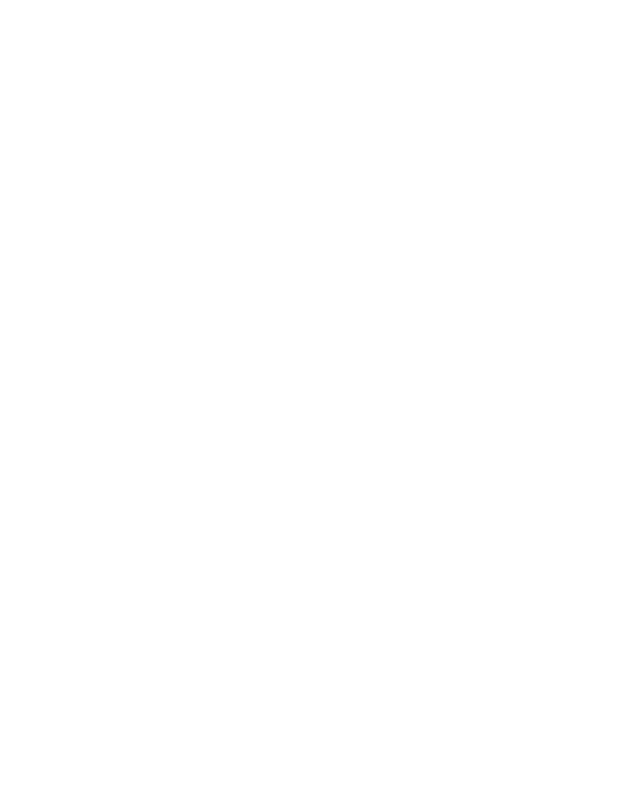
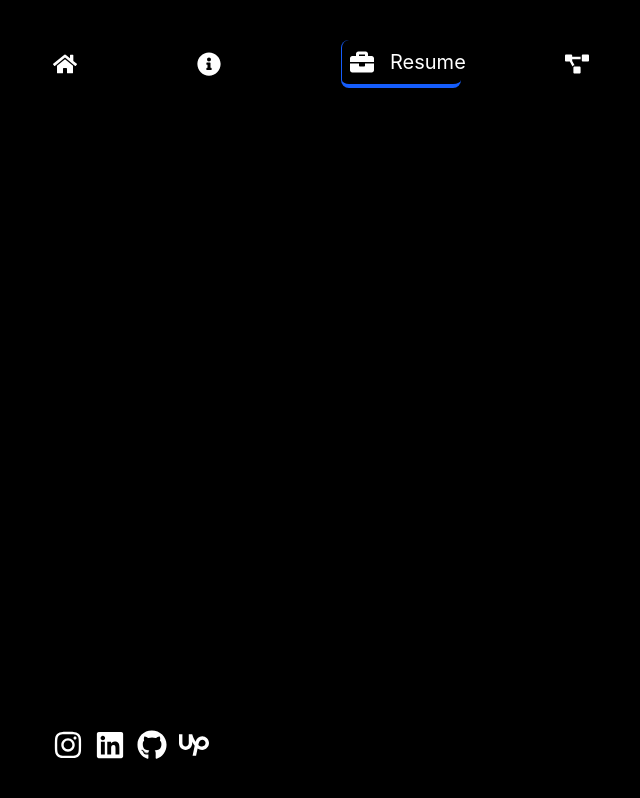
Before and after one commit to raihanirvana/personal-web, a React (Vite) app: page /resume in a window 1280 px wide. Before the commit this address had no page. Shown: the whole page, without its empty margins (187-827 px from the left). Built offline with nearby package versions, Linux system fonts and the light colour scheme.

Commit message:
[CHORE] add new folder for tech stack and add resume page

```diff
--- a/src/data/TechStack.data.tsx
+++ b/src/data/TechStack.data.tsx
@@ -11,7 +11,7 @@ import {
   SiReact
 } from 'react-icons/si';
 
-import { TechStack } from '../pages/About/components/TechStack.component.type';
+import { TechStack } from '../pages/About/components/TechStack/TechStack.component.type';
 
 const techStackData: TechStack = [
   { key: 1, logo: <SiExpress /> },
--- a/src/pages/About/About.page.tsx
+++ b/src/pages/About/About.page.tsx
@@ -4,7 +4,7 @@ import { Helmet } from 'react-helmet-async';
 
 import { NavigationBar, ContactsList, GeneralText } from '../../components';
 
-import TechStack from './components/TechStack.component';
+import TechStack from './components/TechStack/TechStack.component';
 
 const aboutText = `Full Stack Engineer with deep expertise in the JavaScript ecosystem and over three years of experience in full-stack web and mobile development. Specializing in building scalable, high-performance applications using React, React Native, Next.js, and Node.js.`;
 
--- a/src/pages/About/components/TechStack.component.tsx
+++ b/src/pages/About/components/TechStack/TechStack.component.tsx
@@ -1,6 +1,6 @@
 import React from 'react'
 
-import techStackData from '../../../data/TechStack.data';
+import techStackData from '../../../../data/TechStack.data';
 
 import './TechStack.component.css';
 
--- /dev/null
+++ b/src/pages/Resume/Resume.page.tsx
@@ -0,0 +1,34 @@
+import React from 'react';
+
+import { Helmet } from 'react-helmet-async';
+
+import { NavigationBar, ContactsList } from '../../components';
+
+/**
+ * Renders the navigation bar and contact list.
+ *
+ * @returns {JSX.Element} The JSX element containing the navigation bar and contact list.
+ */
+const headerAndContactList = (): JSX.Element => (
+  <React.Fragment>
+    <div className="fixed top-10 left-60">
+      <NavigationBar activeBar={3} />
+    </div>
+    <div className="fixed bottom-0 left-60 pb-10">
+      <ContactsList />
+    </div>
+  </React.Fragment>
+);
+
+const Resume = () => (
+  <div className="bg-black h-screen">
+    <Helmet>
+      <meta name="description" content="Full Stack Engineer - Resume Page" />
+      <meta name="keywords" content="React, JavaScript, Node.js, Full Stack Developer" />
+      <title>Resume</title>
+    </Helmet>
+    {headerAndContactList()}
+  </div>
+);
+
+export default Resume;
--- /dev/null
+++ b/src/pages/Resume/index.ts
@@ -0,0 +1 @@
+export { default } from './Resume.page'
--- a/src/pages/index.ts
+++ b/src/pages/index.ts
@@ -1,2 +1,3 @@
 export { default as Home } from './Home'
 export { default as About } from './About'
+export { default as Resume } from './Resume'
--- a/src/routes.tsx
+++ b/src/routes.tsx
@@ -1,7 +1,7 @@
 import React from 'react';
 import { BrowserRouter as Router, Route, Routes } from 'react-router-dom';
 
-import { Home, About } from './pages';
+import { Home, About, Resume } from './pages';
 
 const App: React.FC = () => {
   return (
@@ -9,6 +9,7 @@ const App: React.FC = () => {
       <Routes>
         <Route path="/" element={<Home />} />
         <Route path="/about" element={<About />} />
+        <Route path="/resume" element={<Resume />} />
       </Routes>
     </Router>
   );
```
Also changed, not shown: src/pages/About/components/TechStack/TechStack.component.css (renamed from src/pages/About/components/TechStack.component.css), src/pages/About/components/TechStack/TechStack.component.type.ts (renamed from src/pages/About/components/TechStack.component.type.ts), 2 other files (tests, documents, lock files or other folders).
